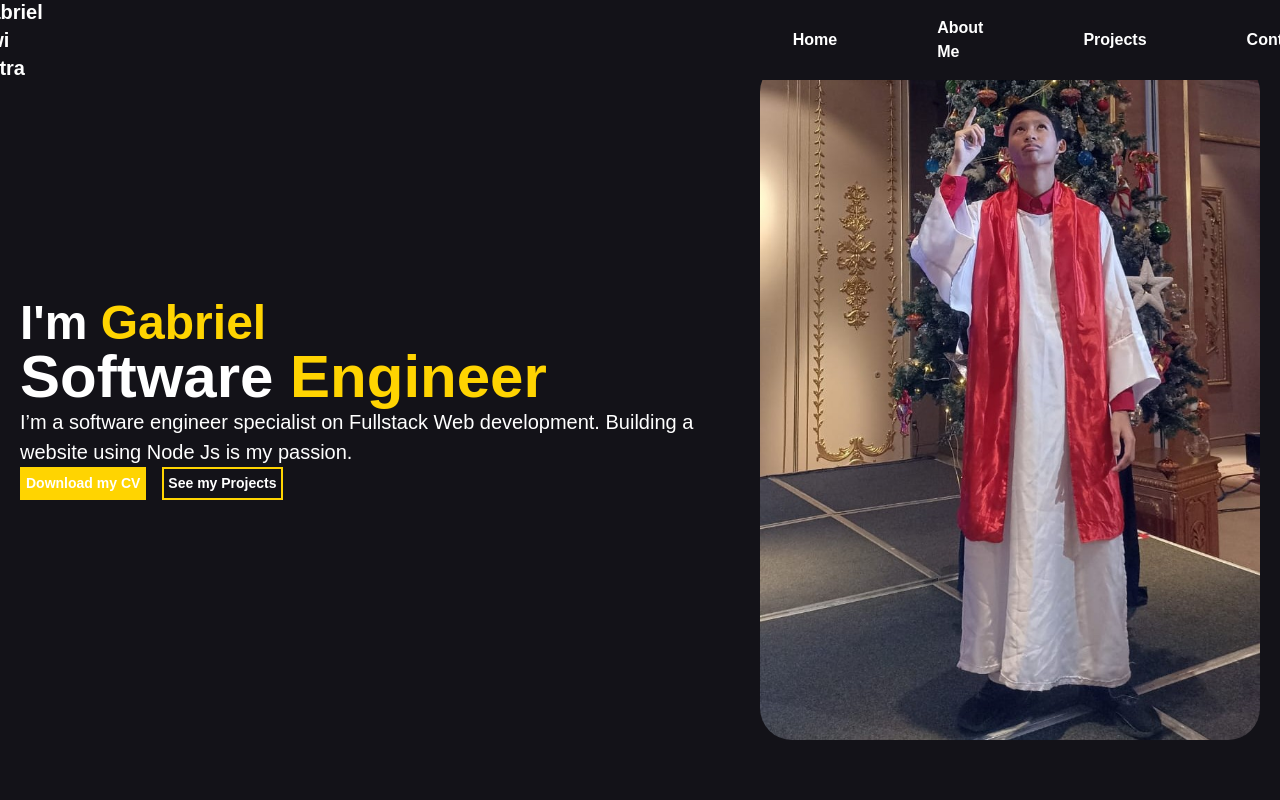
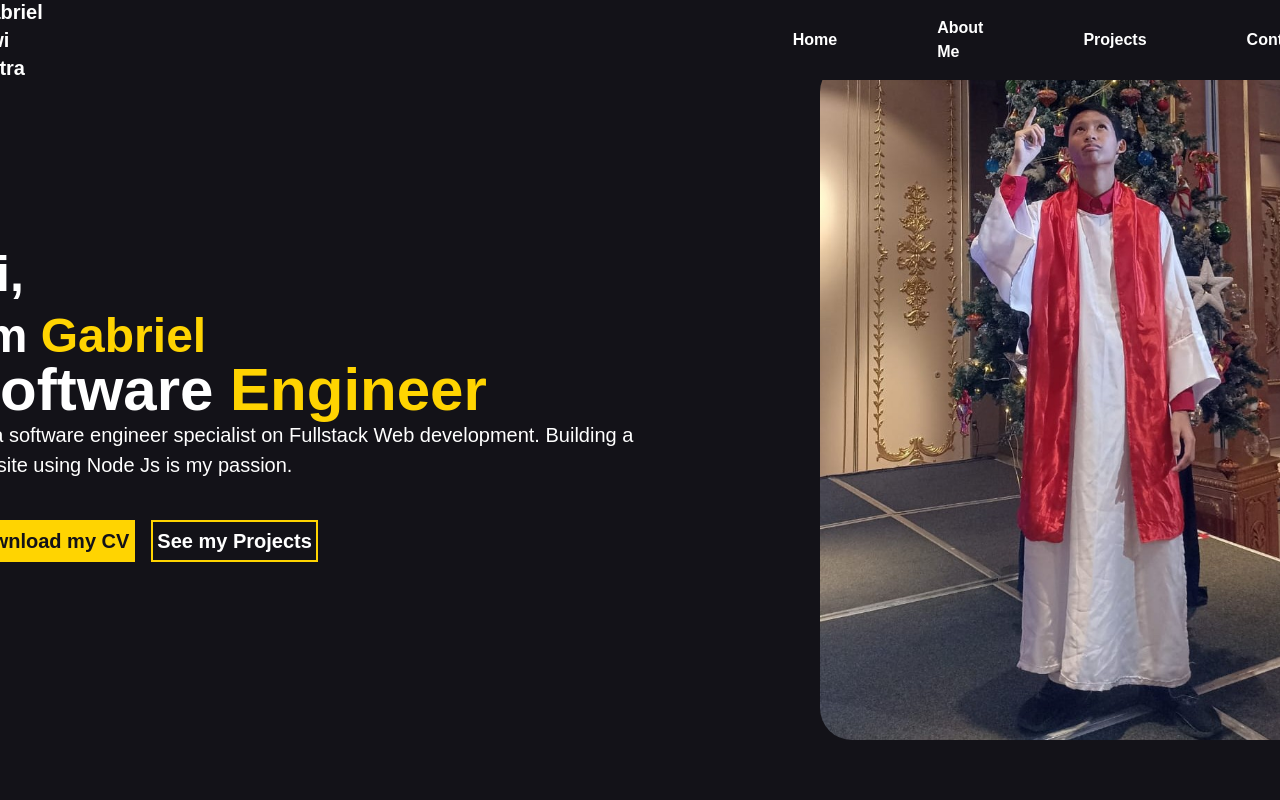
Before and after one commit to Gabriel28-main/Gabriel-Dwi-Putra, a Next.js app: page / in a window 1280 px wide. Shown: the top 800 px of the page. Built offline with nearby package versions, Linux system fonts and the light colour scheme.

Commit message:
feat: adding hi, and make it visible only if it's open on desktop mode

```diff
--- a/src/app/component/Home.jsx
+++ b/src/app/component/Home.jsx
@@ -4,17 +4,18 @@ import foto from '../../../public/picture/foto.jpeg'
 export default function Home() {
     return (
         <div className='bg-[#131218] h-screen w-full p-2 flex flex-col  justify-center'>
-            <div className='text-white text-[35px] md:text-[50px] font-extrabold text-center flex flex-col items-center justify-center gap-10 lg:flex-row  lg:text-start lg:gap-10 lg:p-5'>
-                <div>
+            <div className='text-white text-[35px] md:text-[50px] font-extrabold text-center flex flex-col items-center justify-center gap-10 lg:flex-row  lg:text-start lg:gap-40 lg:p-5'>
+                <div className='lg:flex lg:flex-col lg:gap-10'>
                     <div className='lg:text-10xl lg:w-[700px]'>
+                        <h3 className='hidden lg:block text-white'>Hi,</h3>
                         <h1 className='lg:text-5xl'>I'm <span className='text-[#FFD401]'>Gabriel</span></h1>
                         <h1 className='lg:text-6xl'>Software <span className='text-[#FFD401]'>Engineer</span></h1>
                         <p className='font-normal text-[16px] lg:text-[20px]'>I’m  a software engineer specialist on Fullstack Web development.  Building a website using Node Js is my passion.</p>
 
                     </div>
 
-                    <div className='text-[14px] font-bold flex  justify-center lg:justify-start gap-4'>
-                        <a href="/picture/CV.pdf" download='CV.pdf' className='bg-[#FFD401] p-1 border-[2px] border-[#ffd401]'>Download my CV</a>
+                    <div className='text-[14px] font-bold flex  justify-center lg:justify-start gap-4 lg:text-[20px]'>
+                        <a href="/picture/CV.pdf" download='CV.pdf' className='bg-[#FFD401] text-[#131218] p-1 border-[2px] border-[#ffd401]'>Download my CV</a>
                         <a href="" className='p-1 border-[#FFD401] border-[2px]'>See my Projects</a>
                     </div>
                 </div>
--- a/src/app/component/Navbar.jsx
+++ b/src/app/component/Navbar.jsx
@@ -2,7 +2,7 @@ import React from 'react'
 
 export default function Navbar() {
     return (
-        <div className='w-screen fixed h-20 items-center flex gap-[750px] justify-center bg-[#131218] max-phone:hidden'>
+        <div className='w-full fixed h-20 items-center flex gap-[750px] justify-center bg-[#131218] max-phone:hidden'>
             <div className='items-center'>
                 <h3 className='font-extrabold text-white text-xl'>Gabriel Dwi Putra</h3>
             </div>
--- a/src/app/component/about.jsx
+++ b/src/app/component/about.jsx
@@ -3,7 +3,7 @@ import { ArrowRight } from 'lucide-react'
 
 export default function About() {
   return (
-    <div className='w-screen bg-[#2B2D3A] h-[700px] flex justify-center items-center gap-[250px] max-phone:flex max-phone:flex-wrap max-phone:w-screen max-phone:h-fit  '>
+    <div className='w-full bg-[#2B2D3A] h-[700px] flex justify-center items-center gap-[250px] max-phone:flex max-phone:flex-wrap max-phone:w-screen max-phone:h-fit  '>
       <div className='text-white flex flex-col gap-15'>
         <div>
           <h2>ABOUT ME</h2>
```
